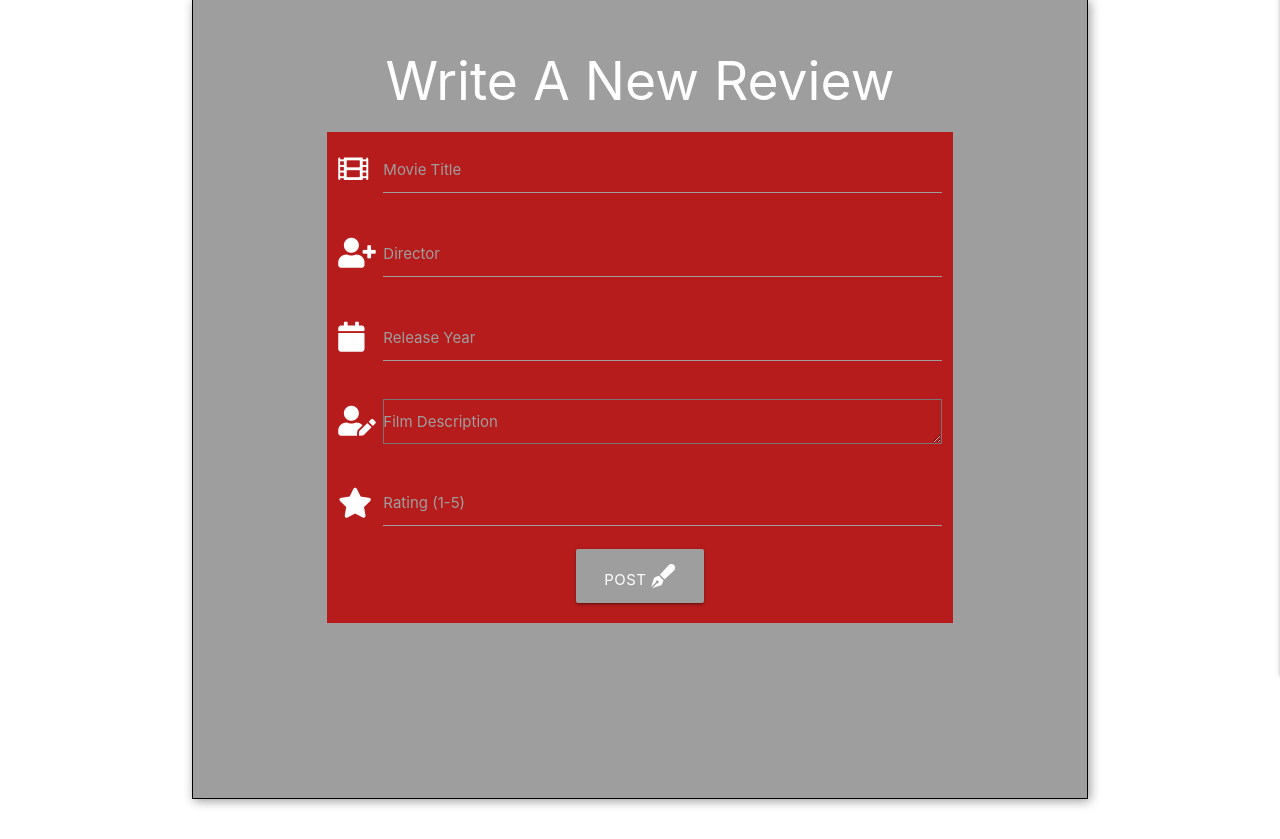
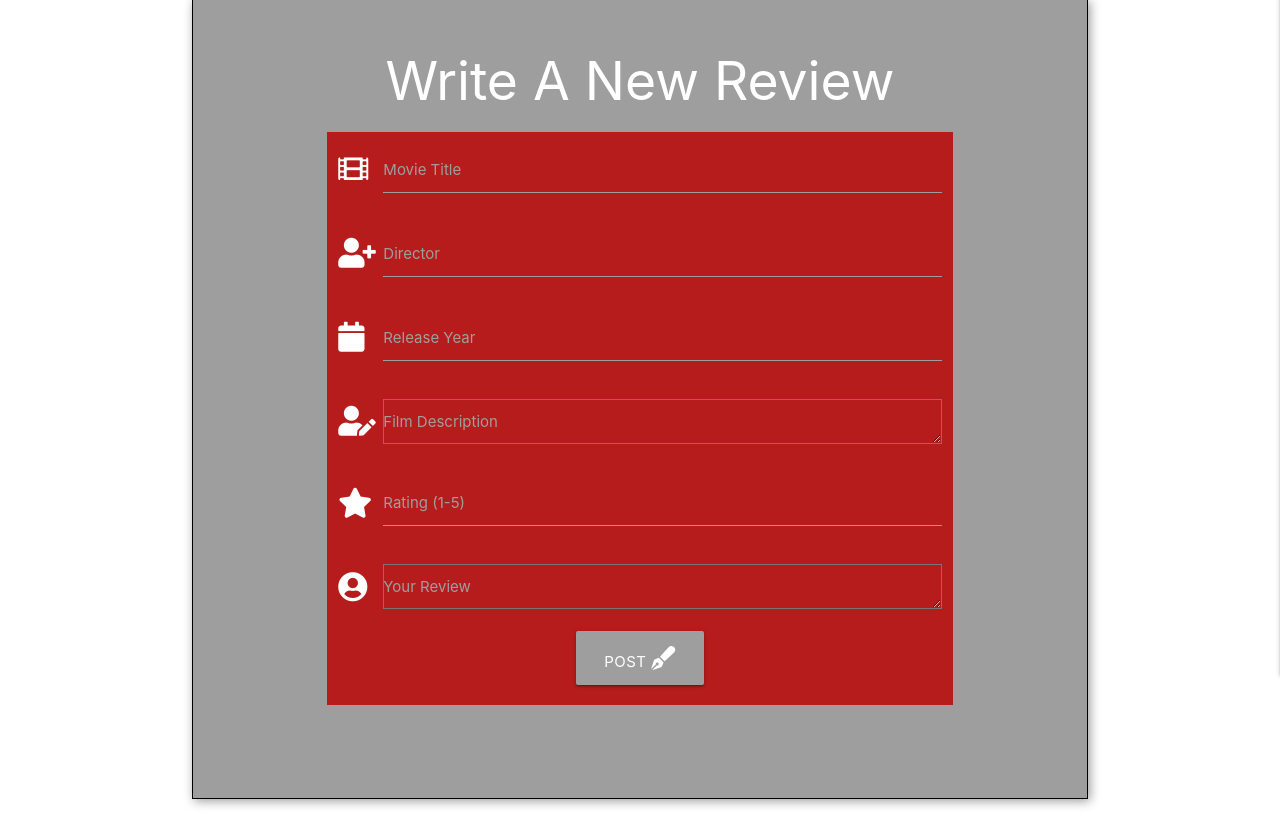
Before and after one commit to Code-Institute-Submissions/movie-db-ms3, a Flask app: page /add_review in a window 1280 px wide. Shown: the part 185-1024 px from the top of the page. Run offline with Flask 2, Linux system fonts and the light colour scheme; some libraries are stand-ins or nearby versions.

Commit message:
create user_review section to review form

```diff
--- a/app.py
+++ b/app.py
@@ -94,6 +94,7 @@ def add_review():
             "release_year": request.form.get("release_year"),
             "description": request.form.get("description"),
             "rating": request.form.get("rating"),
+            "user_review": request.form.get("user_review"),
             "user_submitted": session["user"],
             "date_submitted": datetime.now()
         }
@@ -118,6 +119,7 @@ def edit_review(movie_id):
             "release_year": request.form.get("release_year"),
             "description": request.form.get("description"),
             "rating": request.form.get("rating"),
+            "user_review": request.form.get("user_review"),
             "user_submitted": session["user"],
             "date_submitted": datetime.now()
         }
--- a/static/style.css
+++ b/static/style.css
@@ -32,7 +32,7 @@
 }
 
 .movie-card {
-    height: 70vh;
+    height: 90vh;
     margin-top: 2vh;
     background-color: #9e9e9e;
 }
--- a/templates/add_review.html
+++ b/templates/add_review.html
@@ -32,6 +32,11 @@
                         <input id="rating" name="rating" type="number" min="1" max="5" class="validate white-text">
                         <label for="rating">Rating (1-5)</label>
                     </div>
+                    <div class="input-field col s12">
+                        <i class="fas fa-user-circle prefix white-text"></i>
+                        <textarea id="user_review" name="user_review" class="materialize-textaread validate white-text" minlength="10" maxlength="500"></textarea>
+                        <label for="user_review">Your Review</label>
+                    </div>
                     <div class="col s12 center-align">
                         <button type="submit" class="btn-large grey white-text waves-effect">
                             Post <i class="fas fa-pen-fancy prefix whit-text darken-4"></i>
--- a/templates/movies.html
+++ b/templates/movies.html
@@ -34,6 +34,7 @@
                     <p class="white-text">{{ movie.release_year }}</p>
                     <p class="white-text">{{ movie.description }}</p>
                     <p class="white-text"><i class="fas fa-star yellow-text"></i>{{ movie.rating }}</p>
+                    <p class="white-text">{{ movie.user_review }}</p>
                     <p class="white-text"><em>written by: {{ movie.user_submitted }} {{ movie.date_submitted }}</em></p>
                     {% if session.user|lower == movie.user_submitted|lower %}
                     <a href="{{ url_for('edit_review', movie_id=movie._id)}}" class="btn-small grey darken-3 waves-effect">Edit</a>
```
Also changed, not shown: templates/edit_review.html (+7 -0 lines).
